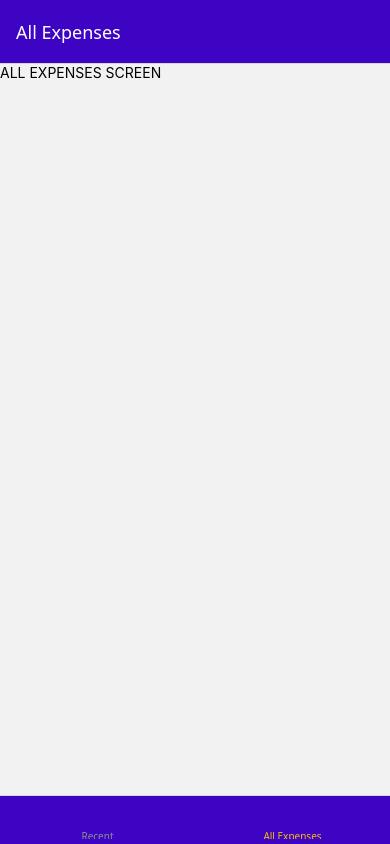
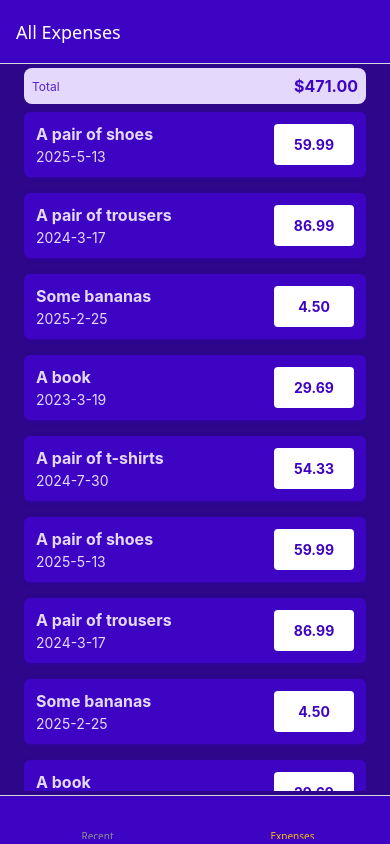
Before and after one commit to sanketpaste/ExpenseTracker, a React Native app: screen /AllExpenses in a window 390 px wide. Built offline with nearby package versions, Linux system fonts and the light colour scheme; some icons are missing.

Commit message:
navigation added

```diff
--- a/App.js
+++ b/App.js
@@ -2,38 +2,46 @@ import {createBottomTabNavigator} from '@react-navigation/bottom-tabs';
 import {NavigationContainer} from '@react-navigation/native';
 import {createNativeStackNavigator} from '@react-navigation/native-stack';
 import {StatusBar} from 'react-native';
+import RecentExpenses from './src/screens/RecentExpenses';
 import AllExpenses from './src/screens/AllExpenses';
-import RecentExpenses from './src/screens/RecentExpenses';
 import ManageExpense from './src/screens/ManageExpense';
-import { GlobalStyles } from './src/constants/styles';
-import FontAwesome5 from '@react-native-vector-icons/fontawesome5'
+import {GlobalStyles} from './src/constants/styles';
+import Fontawesome5 from '@react-native-vector-icons/fontawesome5';
 
 const Stack = createNativeStackNavigator();
 const BottomTab = createBottomTabNavigator();
 
 function ExpensesOverview() {
   return (
-    <BottomTab.Navigator screenOptions={{
-      headerStyle:{backgroundColor:GlobalStyles.colors.primary500},
-      headerTintColor:'white',
-      tabBarStyle:{backgroundColor: GlobalStyles.colors.primary500},
-      tabBarActiveTintColor:GlobalStyles.colors.accent500
-    }}>
-      <BottomTab.Screen name="RecentExpenses" component={RecentExpenses} options={{
-        title:'Recent Expenses',
-        tabBarLabel:'Recent',
-        tabBarIcon:({size,color})=>(
-          <FontAwesome5 name='hourglass' size={size} color={color}/>
-        )
-      }} />
-            <BottomTab.Screen name="AllExpenses" component={AllExpenses} options={{
-              title:'All Expenses',
-              tabBarLabel:'All Expenses',
-              tabBarIcon:({size,color})=>(
-                <FontAwesome5 name='calendar' size={size} color={color}/>
-              )
-            }}/>
-
+    <BottomTab.Navigator
+      screenOptions={{
+        headerStyle: {backgroundColor: GlobalStyles.colors.primary500},
+        headerTintColor: 'white',
+        tabBarStyle: {backgroundColor: GlobalStyles.colors.primary500},
+        tabBarActiveTintColor: GlobalStyles.colors.accent500,
+      }}>
+      <BottomTab.Screen
+        name="RecentExpenses"
+        component={RecentExpenses}
+        options={{
+          title: 'Recent Expenses',
+          tabBarLabel: 'Recent',
+          tabBarIcon: ({color, size}) => (
+            <Fontawesome5 name="hourglass" color={color} size={size} />
+          ),
+        }}
+      />
+      <BottomTab.Screen
+        name="AllExpenses"
+        component={AllExpenses}
+        options={{
+          title: 'All Expenses',
+          tabBarLabel: 'Expenses',
+          tabBarIcon: ({color, size}) => (
+            <Fontawesome5 name="calendar" color={color} size={size} />
+          ),
+        }}
+      />
     </BottomTab.Navigator>
   );
 }
@@ -42,19 +50,20 @@ export default function App() {
   return (
     <>
       <StatusBar
-        barStyle={'dark-content'}
+        translucent={true}
         backgroundColor="transparent"
-        translucent={true}
+        barStyle="light-content"
       />
-
       <NavigationContainer>
         <Stack.Navigator>
           <Stack.Screen
             name="ExpensesOverview"
             component={ExpensesOverview}
-            options={{headerShown: false}}
+            options={{
+              headerShown: false,
+            }}
           />
-          <Stack.Screen name="ManageExpenses" component={ManageExpense} />
+          <Stack.Screen name="ManageExpense" component={ManageExpense} />
         </Stack.Navigator>
       </NavigationContainer>
     </>
--- /dev/null
+++ b/src/components/ExpensesOutput/ExpenseItem.js
@@ -0,0 +1,59 @@
+import {Pressable, StyleSheet, Text, View} from 'react-native';
+import {GlobalStyles} from '../../constants/styles';
+import { getFormattedDate } from '../../utils/date';
+
+export default function ExpenseItem({description, date, amount}) {
+    console.warn(date)
+  return (
+    <Pressable>
+      <View style={styles.expenseItem}>
+        <View>
+          <Text style={[styles.textBase, styles.description]}>
+            {description}
+          </Text>
+          <Text style={styles.textBase}>{getFormattedDate(date)}</Text>
+        </View>
+        <View style={styles.amountContainer}>
+          <Text style={styles.amount}>{amount.toFixed(2)}</Text>
+        </View>
+      </View>
+    </Pressable>
+  );
+}
+
+const styles = StyleSheet.create({
+  expenseItem: {
+    flexDirection: 'row',
+    padding: 12,
+    marginVertical: 8,
+    backgroundColor: GlobalStyles.colors.primary500,
+    justifyContent: 'space-between',
+    borderRadius: 6,
+    elevation: 3,
+    shadowColor: GlobalStyles.colors.primary500,
+    shadowOffset: {width: 1, height: 1},
+    shadowRadius: 4,
+    shadowOpacity: 0.5,
+  },
+  textBase: {
+    color: GlobalStyles.colors.primary50,
+  },
+  description: {
+    fontSize: 16,
+    marginBottom: 4,
+    fontWeight: 'bold',
+  },
+  amountContainer: {
+    paddingHorizontal: 12,
+    paddingVertical: 4,
+    backgroundColor: 'white',
+    justifyContent: 'center',
+    alignItems: 'center',
+    borderRadius: 4,
+    minWidth:80,
+  },
+  amount: {
+    color: GlobalStyles.colors.primary500,
+    fontWeight: 'bold',
+  },
+});
--- a/src/components/ExpensesOutput/ExpensesList.js
+++ b/src/components/ExpensesOutput/ExpensesList.js
@@ -1,5 +1,16 @@
-import {FlatList} from 'react-native';
+import {FlatList, Text} from 'react-native';
+import ExpenseItem from './ExpenseItem';
 
-export default function ExpensesList() {
-  return <FlatList />;
+function renderExpenseItem(itemData) {
+  return <ExpenseItem {...itemData.item}/>;
 }
+
+export default function ExpensesList({expenses}) {
+  return (
+    <FlatList
+      data={expenses}
+      renderItem={renderExpenseItem}
+      keyExtractor={item => item.id}
+    />
+  );
+}
--- a/src/components/ExpensesOutput/ExpensesOutput.js
+++ b/src/components/ExpensesOutput/ExpensesOutput.js
@@ -1,12 +1,84 @@
-import {View} from 'react-native';
+import {StyleSheet, View} from 'react-native';
+import ExpensesList from './ExpensesList';
 import ExpensesSummery from './ExpensesSummery';
-import ExpensesList from './ExpensesList';
+import {GlobalStyles} from '../../constants/styles';
+const DUMMY_EXPENSES = [
+  {
+    id: 'e1',
+    description: 'A pair of shoes',
+    amount: 59.99,
+    date: new Date('2025-05-13'),
+  },
+  {
+    id: 'e2',
+    description: 'A pair of trousers',
+    amount: 86.99,
+    date: new Date('2024-03-17'),
+  },
+  {
+    id: 'e3',
+    description: 'Some bananas',
+    amount: 4.5,
+    date: new Date('2025-02-25'),
+  },
+  {
+    id: 'e4',
+    description: 'A book',
+    amount: 29.69,
+    date: new Date('2023-03-19'),
+  },
+  {
+    id: 'e5',
+    description: 'A pair of t-shirts',
+    amount: 54.33,
+    date: new Date('2024-07-30'),
+  },
+  {
+    id: 'e6',
+    description: 'A pair of shoes',
+    amount: 59.99,
+    date: new Date('2025-05-13'),
+  },
+  {
+    id: 'e7',
+    description: 'A pair of trousers',
+    amount: 86.99,
+    date: new Date('2024-03-17'),
+  },
+  {
+    id: 'e8',
+    description: 'Some bananas',
+    amount: 4.5,
+    date: new Date('2025-02-25'),
+  },
+  {
+    id: 'e9',
+    description: 'A book',
+    amount: 29.69,
+    date: new Date('2023-03-19'),
+  },
+  {
+    id: 'e10',
+    description: 'A pair of t-shirts',
+    amount: 54.33,
+    date: new Date('2024-07-30'),
+  },
+];
 
-export default function ExpensesOutput() {
+export default function ExpenesOutput({expenses, expensesPeriod}) {
   return (
-    <View>
-      <ExpensesSummery />
-      <ExpensesList />
+    <View style={styles.container}>
+      <ExpensesSummery expenses={DUMMY_EXPENSES} periodName={expensesPeriod} />
+      <ExpensesList expenses={DUMMY_EXPENSES} />
     </View>
   );
 }
+
+const styles = StyleSheet.create({
+  container: {
+    flex: 1,
+    paddingHorizontal:24,
+    paddingVertical:4,
+    backgroundColor: GlobalStyles.colors.primary700,
+  },
+});
--- a/src/components/ExpensesOutput/ExpensesSummery.js
+++ b/src/components/ExpensesOutput/ExpensesSummery.js
@@ -1,7 +1,35 @@
-export default d = function ExpensesSummery() {
+import { StyleSheet, Text, View } from "react-native";
+import { GlobalStyles } from "../../constants/styles";
+
+export default function ExpensesSummery({expenses, periodName}) {
+  const expensesSum = expenses.reduce((sum, expense) => {
+    return sum + expense.amount;
+  }, 0);
+
   return (
-    <View>
-      <Text>Last 7 days</Text>
+    <View style={styles.container}>
+      <Text style={styles.period}>{periodName}</Text>
+      <Text style={styles.sum}>${expensesSum.toFixed(2)}</Text>
     </View>
   );
-};
+}
+
+const styles = StyleSheet.create({
+  container:{
+    padding:8,
+    backgroundColor:GlobalStyles.colors.primary50,
+    borderRadius:8,
+    flexDirection:'row',
+    justifyContent:'space-between',
+    alignItems:'center'
+  },
+  period:{
+    fontSize:12,
+    color:GlobalStyles.colors.primary400
+  },
+  sum:{
+    fontSize:16,
+    fontWeight:'bold',
+    color:GlobalStyles.colors.primary500
+  }
+})
--- a/src/screens/AllExpenses.js
+++ b/src/screens/AllExpenses.js
@@ -1,8 +1,9 @@
-import {Text,View} from 'react-native';
+
+import ExpenesOutput from '../components/ExpensesOutput/ExpensesOutput';
 
 function AllExpenses(){
     return (
-        <Text>ALL EXPENSES SCREEN</Text>
+      <ExpenesOutput expensesPeriod='Total'/>
     )
 }
 export default AllExpenses;
--- a/src/screens/RecentExpenses.js
+++ b/src/screens/RecentExpenses.js
@@ -1,8 +1,9 @@
 import {Text,View} from 'react-native';
+import ExpenesOutput from '../components/ExpensesOutput/ExpensesOutput';
 
 function RecentExpenses(){
     return (
-        <Text>RECENT EXPENSES SCREEN</Text>
+       <ExpenesOutput expensesPeriod='Last 7 Days'/>
     )
 }
 export default RecentExpenses;
--- /dev/null
+++ b/src/utils/date.js
@@ -0,0 +1,3 @@
+export function getFormattedDate(date){
+    return `${date.getFullYear()}-${date.getMonth()+1}-${date.getDate()}`;
+}
```
